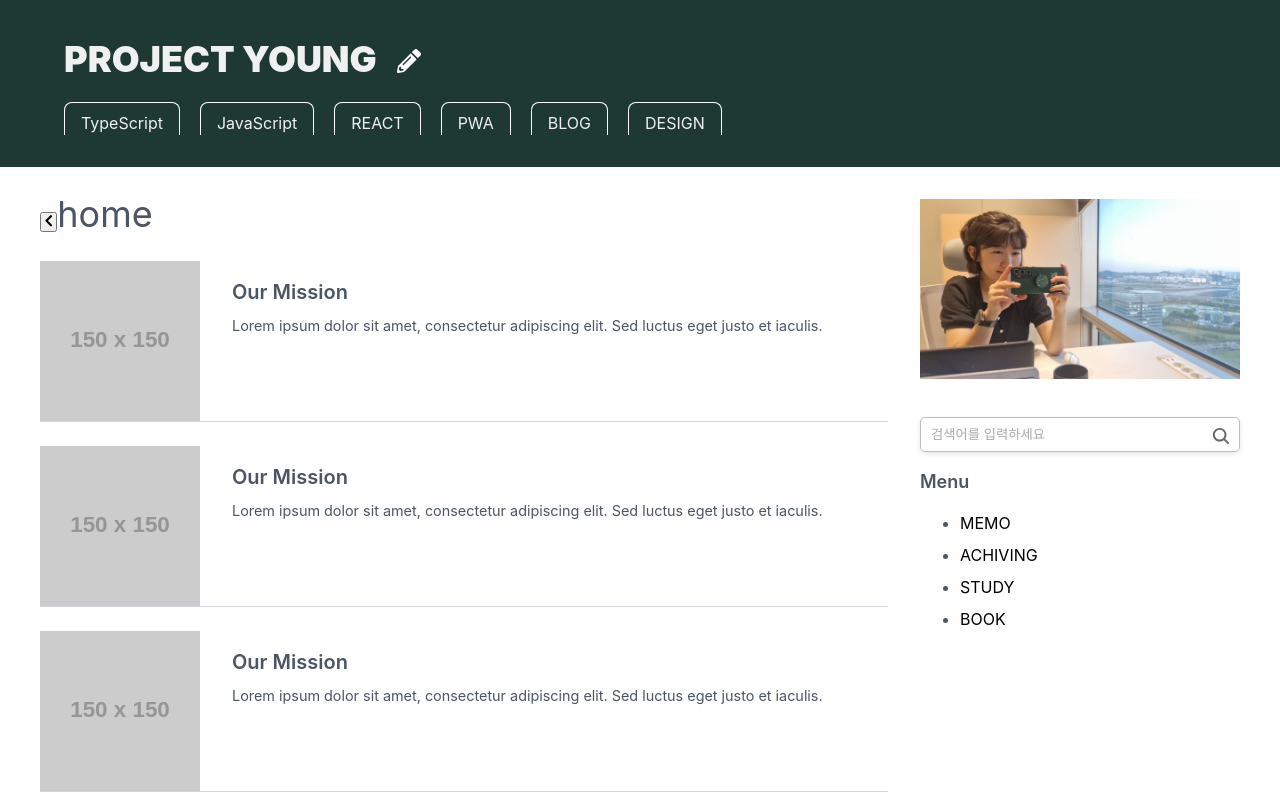
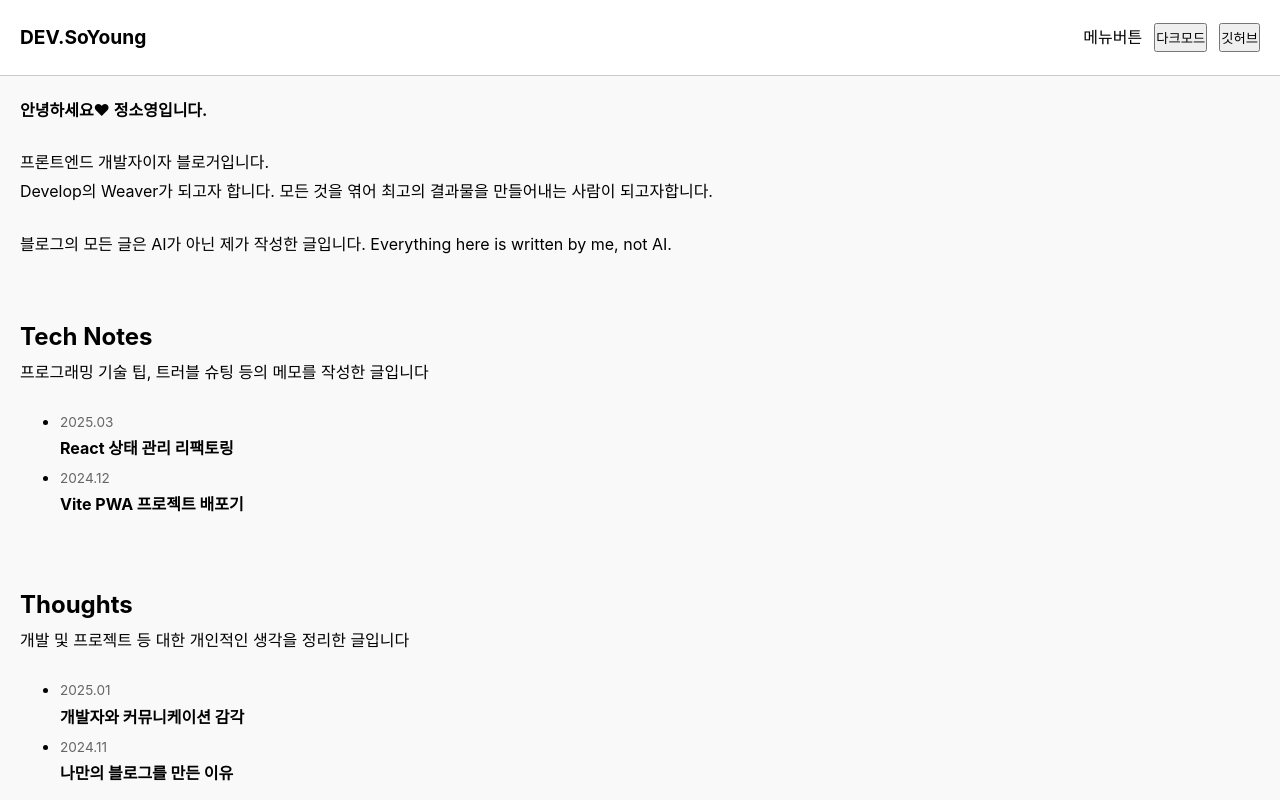
Before and after one commit to J-SoYoung/project_young, a React (Vite) app: page /home in a window 1280 px wide. Shown: the top 800 px of the page. Built offline with nearby package versions, Linux system fonts and the light colour scheme.

Commit message:
[STYLE] BLOG 메인 메뉴 변경중 ing

```diff
--- a/src/index.css
+++ b/src/index.css
@@ -61,6 +61,7 @@ h4,
 body {
   margin: 0;
   padding: 0;
+  line-height: 1.8;
 }
 html {
   background-color: #fff;
--- a/src/pages/home/Home.tsx
+++ b/src/pages/home/Home.tsx
@@ -1,5 +1,7 @@
 import { PostLists } from "../../shared/components/postLists/PostLists";
+import { Homeee } from "./Homeee";
 
 export const Home = () => {
-  return <PostLists />;
+  // return <PostLists />;
+  return <Homeee />;
 };
--- /dev/null
+++ b/src/pages/home/Homeee.tsx
@@ -0,0 +1,123 @@
+import styles from "./homeee.module.css";
+
+export const Homeee = () => {
+  return (
+    <>
+      <header className={styles.header}>
+        <div className={styles.logo}>DEV.SoYoung</div>
+        <nav className={styles.nav}>
+          <nav>메뉴버튼</nav>
+          <button>다크모드</button>
+          <button>깃허브</button>
+        </nav>
+      </header>
+
+      <main className={styles.main}>
+        <section className={styles.greeting}>
+          <h1>안녕하세요♥ 정소영입니다.</h1>
+          <div>
+            프론트엔드 개발자이자 블로거입니다.
+            <br />
+            Develop의 Weaver가 되고자 합니다. 모든 것을 엮어 최고의 결과물을
+            만들어내는 사람이 되고자합니다.
+            <br />
+            <p>
+              블로그의 모든 글은 AI가 아닌 제가 작성한 글입니다. Everything here
+              is written by me, not AI.
+            </p>
+          </div>
+        </section>
+
+        <section id="tech-notes" className={styles.notesSection}>
+          <div className={styles.sectionTitle}>
+            <h2>Tech Notes</h2>
+            <p>프로그래밍 기술 팁, 트러블 슈팅 등의 메모를 작성한 글입니다</p>
+          </div>
+          <ul className={styles.notesList}>
+            <li>
+              <time>2025.03</time>
+              <p>
+                <a href="#">React 상태 관리 리팩토링</a>
+              </p>
+            </li>
+            <li>
+              <time>2024.12</time>
+              <p>
+                <a href="#">Vite PWA 프로젝트 배포기</a>
+              </p>
+            </li>
+          </ul>
+        </section>
+
+        <section id="thoughts" className={styles.notesSection}>
+          <div className={styles.sectionTitle}>
+            <h2>Thoughts</h2>
+            <p>개발 및 프로젝트 등 대한 개인적인 생각을 정리한 글입니다</p>
+          </div>
+          <ul className={styles.notesList}>
+            <li>
+              <time>2025.01</time>
+              <p>
+                <a href="#">개발자와 커뮤니케이션 감각</a>
+              </p>
+            </li>
+            <li>
+              <time>2024.11</time>
+              <p>
+                <a href="#">나만의 블로그를 만든 이유</a>
+              </p>
+            </li>
+          </ul>
+        </section>
+
+        <section id="deep-dives" className={styles.deepdivesSection}>
+          <h2>Deep Dives</h2>
+          <p>다양한 개발 주제에 대한 심층 분석, 튜토리얼을 정리한 글입니다</p>
+          <ul className={styles.deepdivesList}>
+            <li>
+              <img src="/icons/react.svg" alt="React" />
+              <span>React 프로젝트 구조 설계</span>
+            </li>
+            <li>
+              <img src="/icons/js.svg" alt="JavaScript" />
+              <span>JavaScript의 this 완전정복</span>
+            </li>
+          </ul>
+        </section>
+
+        <section id="portfolio" className={styles.portfolioSection}>
+          <h2>Portfolio</h2>
+          <p>다양한 프로젝트와 작업물을 정리한 포트폴리오입니다</p>
+          <ul className={styles.portfolioList}>
+            <li>
+              <time>2024</time>
+              <p>
+                <strong>BOOKSOME</strong>
+              </p>
+              <p>독서 다이어리 기반 리뷰 서비스</p>
+              <a href="#">Demo</a> · <a href="#">Related Article</a>
+            </li>
+            <li>
+              <time>2023</time>
+              <p>
+                <strong>Mini Vite Blog</strong>
+              </p>
+              <p>Vite + Firebase 블로그 프로젝트</p>
+              <a href="#">Demo</a> · <a href="#">Related Article</a>
+            </li>
+          </ul>
+        </section>
+
+        <footer className={styles.footer}>
+          <div>
+            <a href="#">Email</a> · <a href="#">RSS feed</a> ·{" "}
+            <a href="https://github.com">GitHub</a> ·{" "}
+            <a href="#">Buy me a coffee</a>
+          </div>
+          <p>© 2025 DEV.SoYoung. All rights reserved.</p>
+          <p>Made with ♥ by Soyoung</p>
+        </footer>
+      </main>
+    </>
+  );
+};
--- /dev/null
+++ b/src/pages/home/homeee.module.css
@@ -0,0 +1,132 @@
+.header {
+  position: sticky;
+  top: 0;
+  background: #fff;
+  padding: 1.25rem;
+  display: flex;
+  justify-content: space-between;
+  align-items: center;
+  border-bottom: 1px solid #ccc;
+  z-index: 1000;
+}
+.logo {
+  font-weight: bold;
+  font-size: 1.2rem;
+}
+.nav {
+  display: flex;
+  gap: 0.75rem;
+}
+
+.main {
+  padding: 1.25rem;
+  background: #f9f9f9;
+  color: #000;
+}
+section{
+  /* border: 1px solid red; */
+  margin-bottom: 4rem;
+}
+.sectionTitle{
+  margin-bottom: 1.25rem;
+}
+
+/* Greeting */
+.greeting {
+  margin-bottom: 2rem;
+}
+.greeting h1{
+  margin-bottom: 1.5rem;
+}
+.greeting p {
+  padding: 1.5rem 0;
+  box-sizing: border-box;
+}
+
+/* Notes */
+.notesSection h2,
+.deepdivesSection h2,
+.portfolioSection h2 {
+  font-size: 1.5rem;
+  /* margin-bottom: 0.25rem; */
+}
+.notesList li {
+  margin-bottom: 1rem;
+  margin: 0;
+}
+.notesList time {
+  font-size: 0.85rem;
+  color: #666;
+  display: block;
+}
+.notesList a {
+  font-weight: bold;
+  text-decoration: none;
+  color: #000;
+}
+
+/* Deep Dives */
+.deepdivesList {
+  display: flex;
+  flex-direction: column;
+  padding: 0;
+  box-sizing: border-box;
+  gap: 1rem;
+}
+.deepdivesList li {
+  display: flex;
+  align-items: center;
+  gap: 1rem;
+  background: #fff;
+  padding: 1rem;
+  border-radius: 0.5rem;
+  border: 1px solid #ccc;
+}
+
+/* Portfolio */
+.portfolioList {
+  display: flex;
+  flex-direction: column;
+  padding: 0;
+  box-sizing: border-box;
+  gap: 1rem;
+}
+.portfolioList li {
+  background: #fff;
+  padding: 1rem;
+  border-radius: 0.5rem;
+  border: 1px solid #ccc;
+  list-style: none;
+}
+.portfolioList time {
+  font-size: 0.9rem;
+  color: #333;
+}
+.portfolioList strong {
+  display: block;
+  font-size: 1.1rem;
+  margin-bottom: 0.5rem;
+}
+.portfolioList a {
+  margin-right: 0.5rem;
+  color: #000;
+  text-decoration: underline;
+  font-size: 0.9rem;
+}
+
+/* footer */
+.footer {
+  padding: 2rem;
+  text-align: center;
+  font-size: 0.9rem;
+  color: #666;
+  background: #f1f1f1;
+  margin-top: 4rem;
+}
+
+.footer a {
+  color: #000;
+  margin: 0 0.3rem;
+  text-decoration: none;
+  font-weight: 500;
+}
--- a/src/routers/index.tsx
+++ b/src/routers/index.tsx
@@ -11,7 +11,7 @@ import { Home, EditPosts, Lists, Posts, Search, Write } from "../pages";
 const router = createBrowserRouter([
   {
     path: "/",
-    element: <GlobalLayout />,
+    // element: <GlobalLayout />,
     children: [
       {
         index: true, // path 없이 루트 경로를 의미
```
